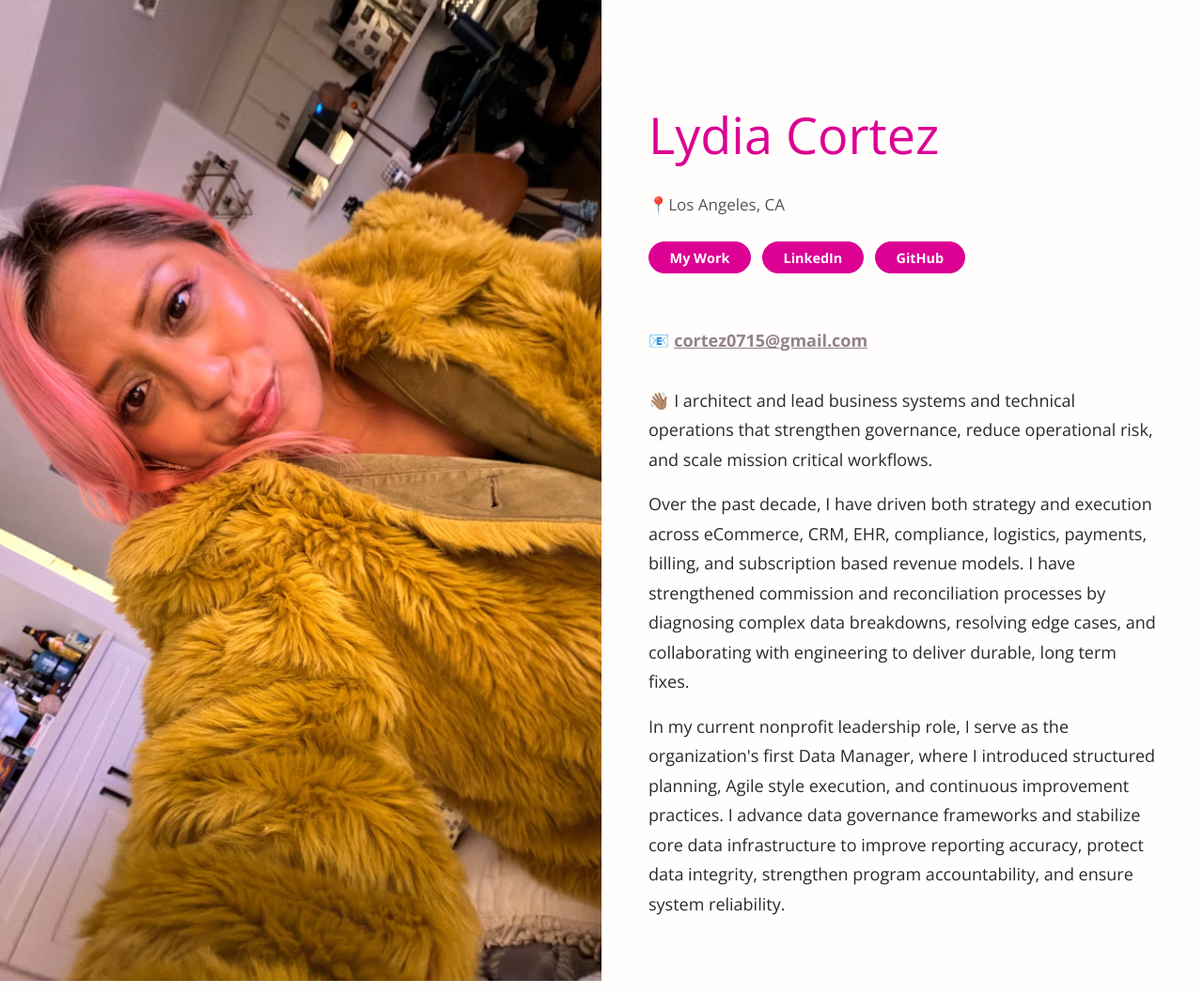
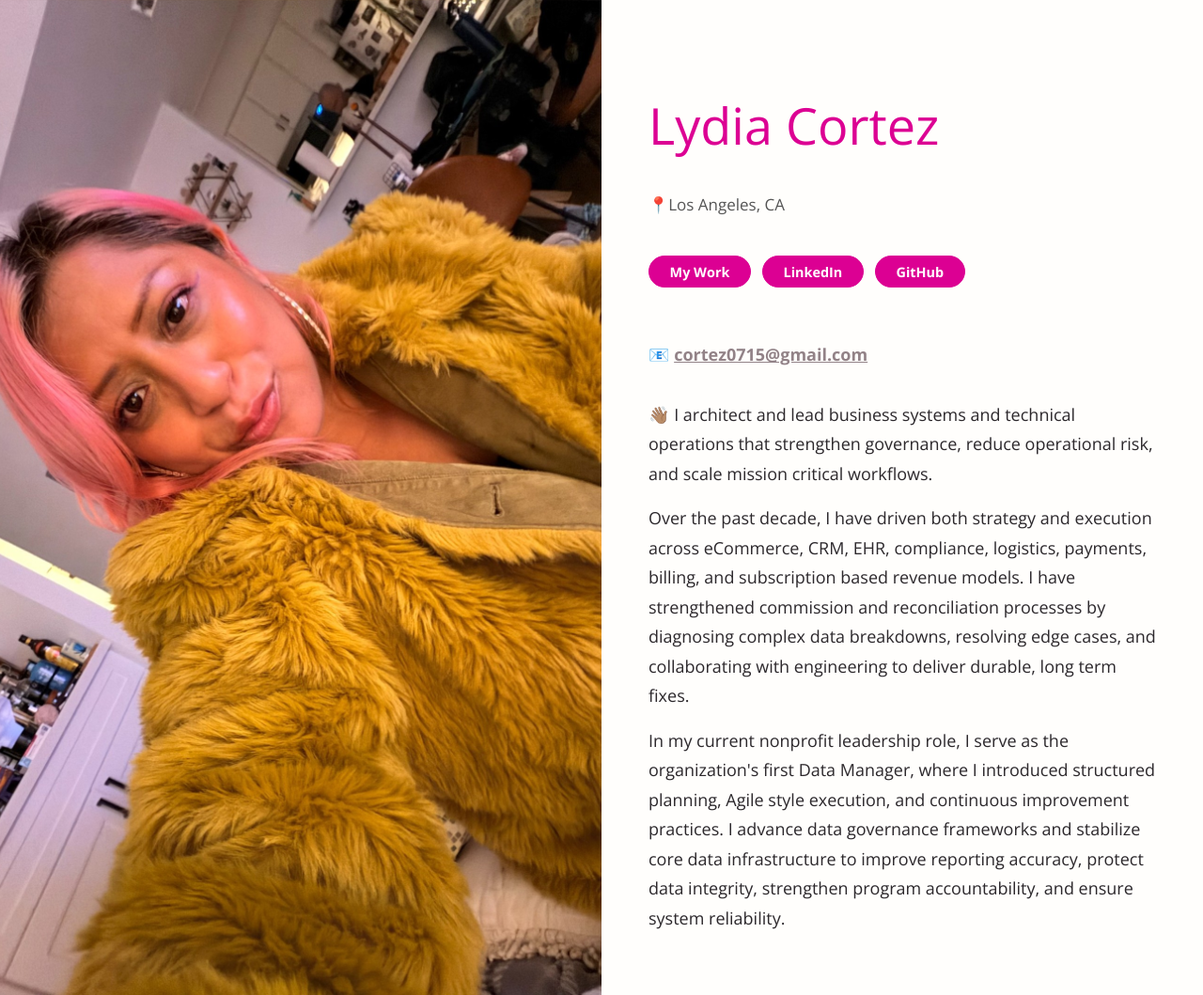
Before and after one commit to lylyco/lylyco.github.io, a Jekyll site: the page built from index.html, in a window 1280 px wide. Shown: the whole page at 94% size. Built offline with Jekyll 4.4.1, drawn with Linux system fonts in a browser that asks for light colours.

Commit message:
“sizes”

```diff
--- a/_layouts/half.html
+++ b/_layouts/half.html
@@ -9,17 +9,17 @@
         style="position: relative !important;"
       >
 
-<h1 class="pageTitle" style="margin-top: 65px;">
+<h1 class="pageTitle" style="margin-top: 55px;">
   {{ site.title }}
 </h1>
     <div style="
       font-size: 17px;
       color: #555;
-      margin-top: 15px; ">
+      margin-top: 25px; ">
       📍Los Angeles, CA
     </div>
 
-    <div style="margin-top: 25px;">
+    <div style="margin-top: 40px;">
      {% include social.html %}
     </div>
 
```
